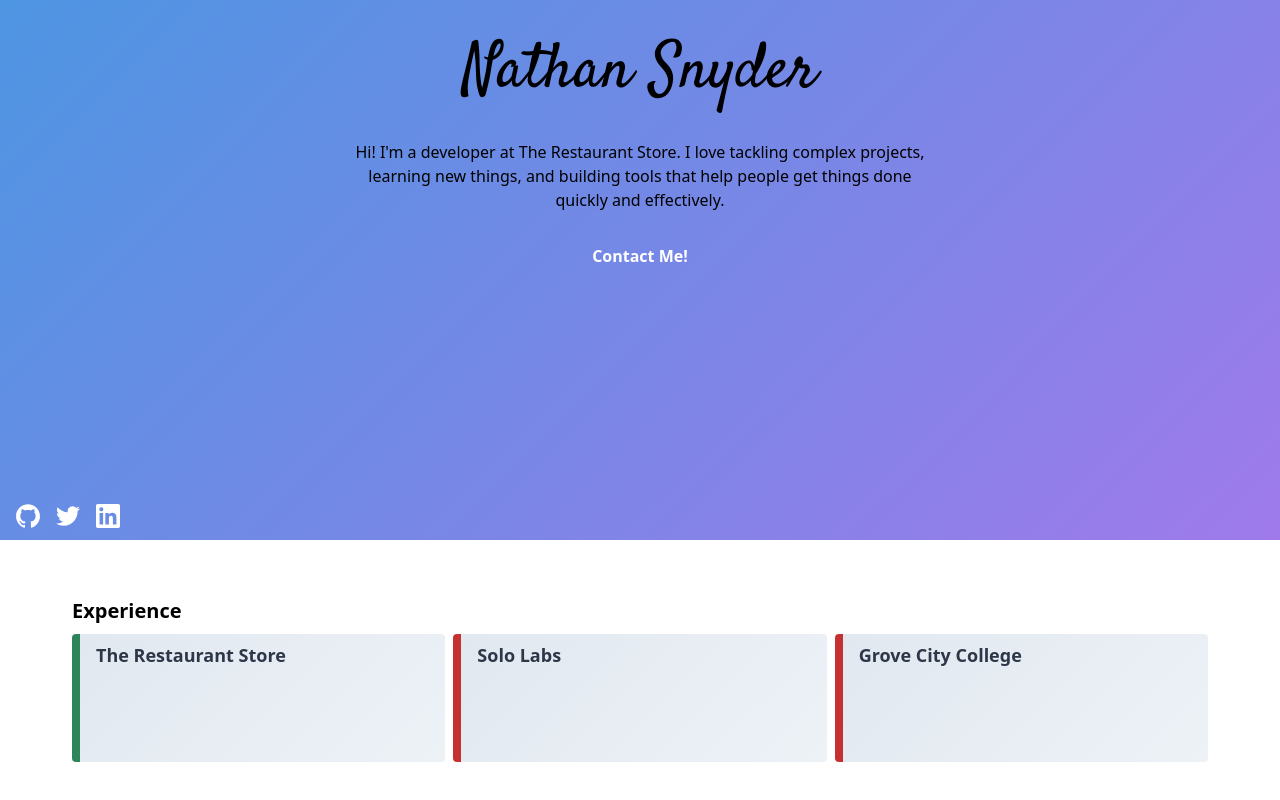
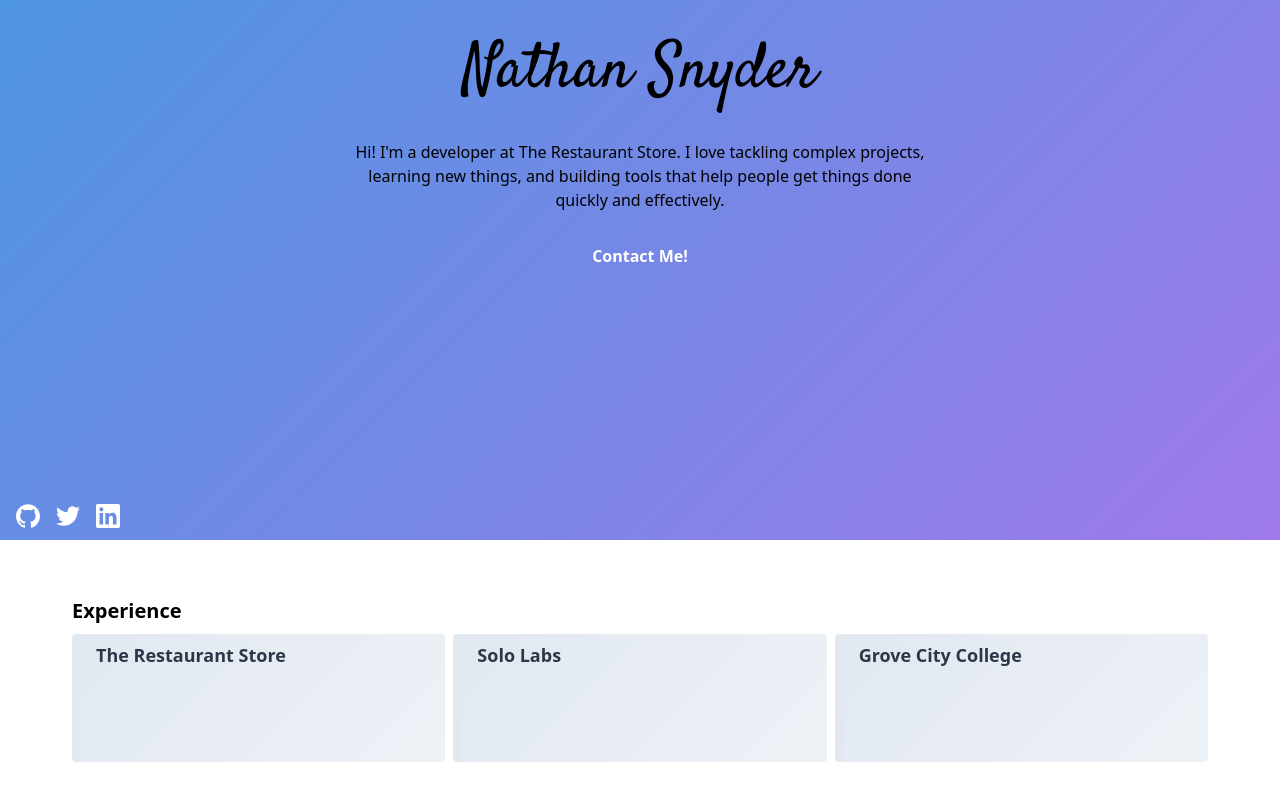
Before and after one commit to nsnyder/nsnyder.github.com, a Vue app: page / in a window 1280 px wide. Shown: the part 260-1060 px from the top of the page. Built offline with nearby package versions, Linux system fonts and the light colour scheme.

Commit message:
Improve resume animations

```diff
--- a/src/components/Resume.vue
+++ b/src/components/Resume.vue
@@ -5,11 +5,10 @@
       <h2 class="py-2 text-xl font-bold">Experience</h2>
       <div class="grid grid-cols-1 gap-2 md:grid-cols-3" ref="experience-grid">
         <div v-for="(entry, index) in experienceEntries"
-          class="h-32 p-2 duration-1000 transform border-l-8 rounded bg-gradient-shades-of-gray"
+          class="h-32 p-2 duration-500 transform border-l-8 rounded bg-gradient-shades-of-gray"
           :key="index"
           :class="Object.assign({
-            'opacity-0': (index > visibleElementsCount - 1),
-            'opacity-100': !(index > visibleElementsCount - 1)
+            'opacity-0 -translate-x-4': (index > visibleElementsCount - 1)
           }, entry.classes || {})"
         >
           <div class="px-2 text-lg font-bold text-gray-800">{{ entry.title }}</div>
@@ -32,15 +31,15 @@
       return {
         experienceEntries: [
           {
-            classes: createClassObjectFromArray(['border-green-700']),
+            // classes: createClassObjectFromArray(['border-green-700']),
             title: 'The Restaurant Store',
           },
           {
-            classes: createClassObjectFromArray(['border-red-700']),
+            // classes: createClassObjectFromArray(['border-red-700']),
             title: 'Solo Labs',
           },
           {
-            classes: createClassObjectFromArray(['border-red-700']),
+            // classes: createClassObjectFromArray(['border-red-700']),
             title: 'Grove City College',
           }
         ],
@@ -55,7 +54,7 @@
       const handleVisibility = () => {
         this.visibleElementsCount++;
         if (this.visibleElementsCount < this.experienceEntries.length) {
-          setTimeout(handleVisibility, 100);
+          setTimeout(handleVisibility, 200);
         }
       };
 
```
Also changed, not shown: src/styles/utilities.css (+13 -0 lines).
